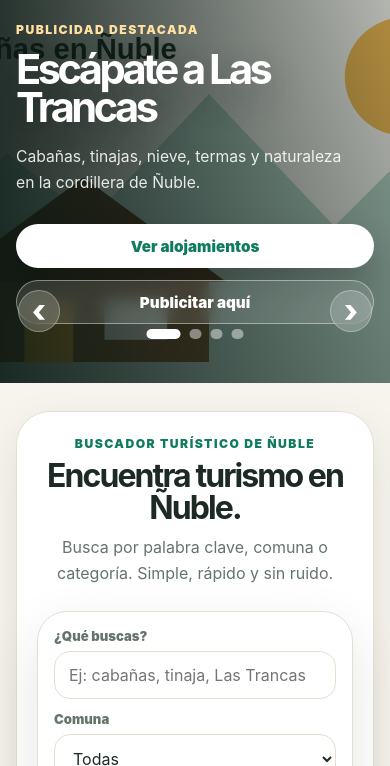
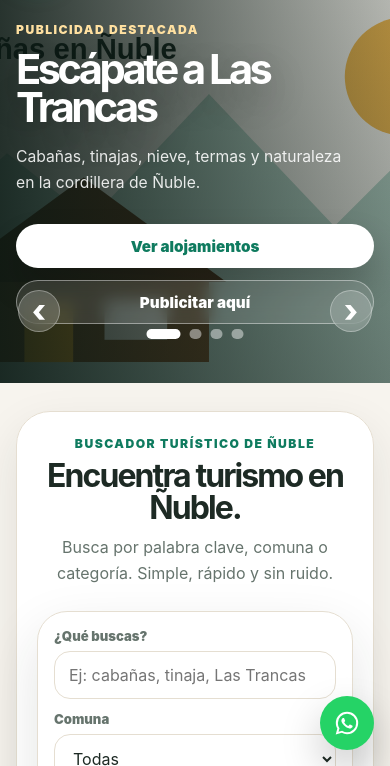
Before and after one commit to CristianRosales01/turistuble, a plain HTML site: page index.html in a window 390 px wide. Shown: the part 78-844 px from the top of the page. Drawn offline with Linux system fonts and the light colour scheme.

Commit message:
Add files via upload

```diff
--- a/assets/css/styles.css
+++ b/assets/css/styles.css
@@ -718,3 +718,49 @@ pre { white-space: pre-wrap; word-break: break-word; font-family: ui-monospace,
   }
   .footer-contact span { display: none; }
 }
+
+
+/* Botón flotante WhatsApp */
+.whatsapp-float {
+  position: fixed;
+  right: 22px;
+  bottom: 22px;
+  width: 58px;
+  height: 58px;
+  border-radius: 999px;
+  background: #25D366;
+  color: #ffffff;
+  display: inline-flex;
+  align-items: center;
+  justify-content: center;
+  box-shadow: 0 18px 40px rgba(0, 0, 0, 0.22);
+  z-index: 9999;
+  text-decoration: none;
+  transition: transform 0.2s ease, box-shadow 0.2s ease, filter 0.2s ease;
+}
+
+.whatsapp-float:hover {
+  transform: translateY(-3px) scale(1.03);
+  box-shadow: 0 22px 48px rgba(0, 0, 0, 0.28);
+  filter: brightness(1.02);
+}
+
+.whatsapp-float svg {
+  width: 30px;
+  height: 30px;
+  display: block;
+}
+
+@media (max-width: 640px) {
+  .whatsapp-float {
+    right: 16px;
+    bottom: 16px;
+    width: 54px;
+    height: 54px;
+  }
+
+  .whatsapp-float svg {
+    width: 28px;
+    height: 28px;
+  }
+}
--- a/index.html
+++ b/index.html
@@ -46,8 +46,8 @@
     "@type": "Organization",
     "name": "Turistuble",
     "url": "https://turistuble.cl",
-    "email": "turistuble@gmail.com",
-    "telephone": "+56 9 7716 7740",
+    "email": "",
+    "telephone": "",
     "areaServed": {
       "@type": "AdministrativeArea",
       "name": "Región de Ñuble, Chile"
@@ -210,12 +210,17 @@
       </div>
     </nav>
     <div class="container footer-contact" aria-label="Contacto Turistuble">
-      <a href="https://wa.me/56977167740" target="_blank" rel="noreferrer">WhatsApp: +56 9 7716 7740</a>
-      <span aria-hidden="true">·</span>
-      <a href="mailto:turistuble@gmail.com">turistuble@gmail.com</a>
-    </div>
+<span aria-hidden="true">·</span>
+</div>
   </footer>
 
   <script src="/assets/js/app.js"></script>
+
+  <a class="whatsapp-float" href="https://wa.me/56977167740" target="_blank" rel="noopener" aria-label="Contactar Turistuble por WhatsApp">
+    <svg viewBox="0 0 32 32" aria-hidden="true" focusable="false">
+      <path fill="currentColor" d="M16.02 3.2A12.76 12.76 0 0 0 3.24 15.94c0 2.25.59 4.44 1.72 6.37L3.1 29.1l6.97-1.82a12.8 12.8 0 0 0 5.95 1.51h.01A12.77 12.77 0 0 0 28.8 16.04 12.78 12.78 0 0 0 16.02 3.2Zm0 23.42h-.01c-1.82 0-3.61-.49-5.17-1.42l-.37-.22-4.14 1.08 1.1-4.03-.24-.41a10.58 10.58 0 0 1-1.62-5.68A10.44 10.44 0 0 1 16.02 5.38a10.45 10.45 0 0 1 10.45 10.66 10.44 10.44 0 0 1-10.45 10.58Zm5.73-7.83c-.31-.16-1.86-.92-2.15-1.02-.29-.11-.5-.16-.71.16-.21.31-.82 1.02-1 1.23-.18.21-.37.23-.68.08-.31-.16-1.33-.49-2.53-1.56-.94-.84-1.57-1.87-1.75-2.18-.18-.31-.02-.48.14-.64.14-.14.31-.37.47-.55.16-.18.21-.31.31-.52.1-.21.05-.39-.03-.55-.08-.16-.71-1.7-.97-2.33-.26-.61-.52-.53-.71-.54h-.6c-.21 0-.55.08-.84.39-.29.31-1.1 1.08-1.1 2.62 0 1.55 1.13 3.04 1.29 3.25.16.21 2.23 3.4 5.4 4.76.75.32 1.34.52 1.8.66.76.24 1.45.21 1.99.13.61-.09 1.86-.76 2.13-1.49.26-.73.26-1.36.18-1.49-.08-.13-.29-.21-.6-.37Z"/>
+    </svg>
+  </a>
+
 </body>
 </html>
```
Also changed, not shown: negocio.html (+11 -6 lines), publicar.html (+11 -6 lines), README.md.
